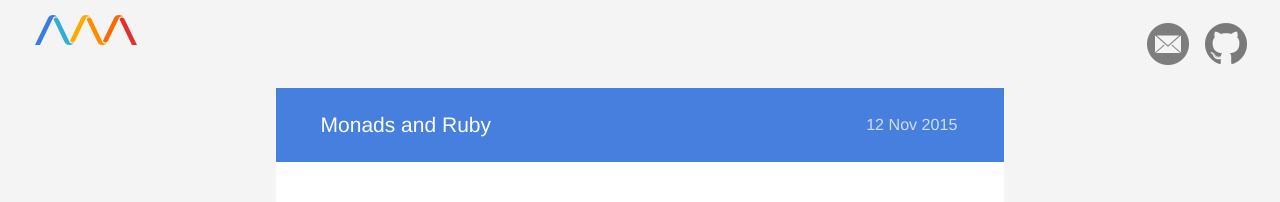
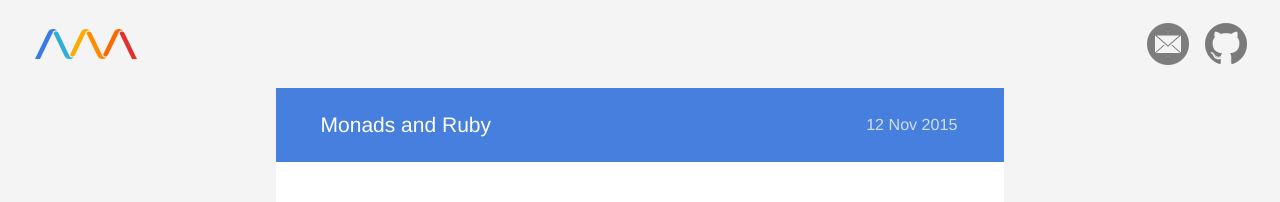
Before and after one commit to endash/endash.github.io, a Jekyll site: the page built from index.html, in a window 1280 px wide. Shown: the top 202 px of the page. Built offline with Jekyll 4.4.1, drawn with Linux system fonts in a browser that asks for light colours.

Commit message:
logo link

```diff
--- a/_layouts/default.html
+++ b/_layouts/default.html
@@ -6,7 +6,7 @@
   <body>
     <header>
       <div>
-        <a href="/"><span class="logo"></span></a>
+        <a href="/" class="logo"><span></span></a>
       </div>
       <div>
         <ul class="links">
--- a/_sass/_base.scss
+++ b/_sass/_base.scss
@@ -33,6 +33,7 @@ body > header {
   flex-direction: row;
 
   > div {
+    position: relative;
     flex: 1;
 
     &:first-child {
@@ -46,14 +47,20 @@ body > header {
     }
   }
 
-  .logo {
-    flex: 1;
+  a.logo {
     display: inline-block;
-    width: 102px;
-    height: 30px;
-    background: url('/assets/logo.png') no-repeat $background-color center center;
-    background-size: 102px 30px;
-    margin: 15px;
+    position: absolute;
+    top: 50%;
+    margin-top: -30px;
+
+    span {
+      display: inline-block;
+      width: 102px;
+      height: 30px;
+      background: url('/assets/logo.png') no-repeat $background-color center center;
+      background-size: 102px 30px;
+      margin: 15px;
+    }
   }
 
   ul.links {
```
